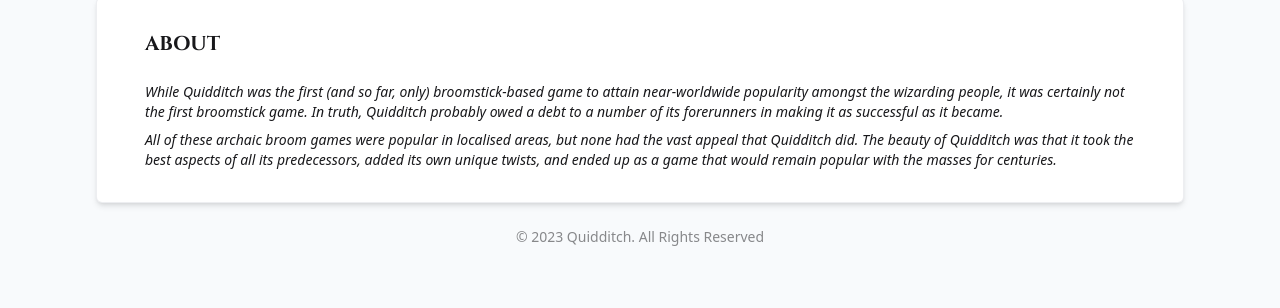
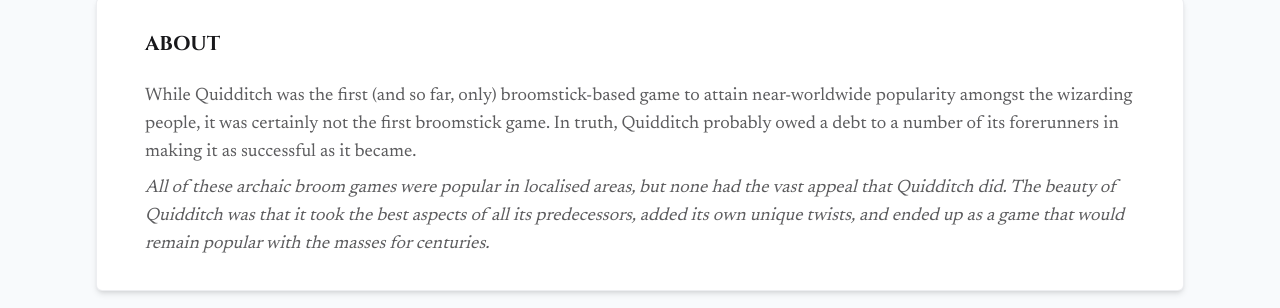
Before and after one commit to lex-unix/quidditch-client, a Next.js app: page / in a window 1280 px wide. Shown: the part 1022-1330 px from the top of the page. Before the commit the page ends 1285 px from the top, so only its background shows below. Built offline with nearby package versions, Linux system fonts and the light colour scheme; no server answers.

Commit message:
feat(index): add another font

```diff
--- a/pages/index.tsx
+++ b/pages/index.tsx
@@ -7,6 +7,13 @@
 import UsePosts from '@/hooks/use-posts'
 import Link from 'next/link'
 import { formatDistanceToNow } from 'date-fns'
+import { Newsreader } from '@next/font/google'
+
+const newsreader = Newsreader({
+  variable: '--font-newsreader',
+  style: 'italic',
+  subsets: ['latin']
+})
 
 export default function Home() {
   const { posts, isError, isLoading } = UsePosts(1, 5)
@@ -77,18 +84,20 @@
           </LatestNewsCard>
         )}
       </div>
-      <div className="mt-8 rounded-md border border-gray-300/40 bg-white py-6 px-8 shadow-md md:mt-10 md:py-8 md:px-12">
+      <div
+        className={`mt-8 rounded-md border border-gray-300/40 bg-white py-6 px-8 shadow-md md:mt-10 md:py-8 md:px-12 ${newsreader.variable}`}
+      >
         <h2 className="mb-2 font-cinzel text-lg font-bold uppercase md:mb-6 md:text-xl">
           About
         </h2>
-        <p className="mb-2 text-sm italic">
+        <p className="mb-2 font-newsreader text-lg opacity-70">
           While Quidditch was the first (and so far, only) broomstick-based game
           to attain near-worldwide popularity amongst the wizarding people, it
           was certainly not the first broomstick game. In truth, Quidditch
           probably owed a debt to a number of its forerunners in making it as
           successful as it became.
         </p>
-        <p className="text-sm italic">
+        <p className="font-newsreader text-lg italic opacity-70">
           All of these archaic broom games were popular in localised areas, but
           none had the vast appeal that Quidditch did. The beauty of Quidditch
           was that it took the best aspects of all its predecessors, added its
--- a/tailwind.config.js
+++ b/tailwind.config.js
@@ -12,7 +12,8 @@
   theme: {
     extend: {
       fontFamily: {
-        cinzel: ['var(--font-cinzel)']
+        cinzel: ['var(--font-cinzel)'],
+        newsreader: ['var(--font-newsreader)']
       }
     }
   },
```
